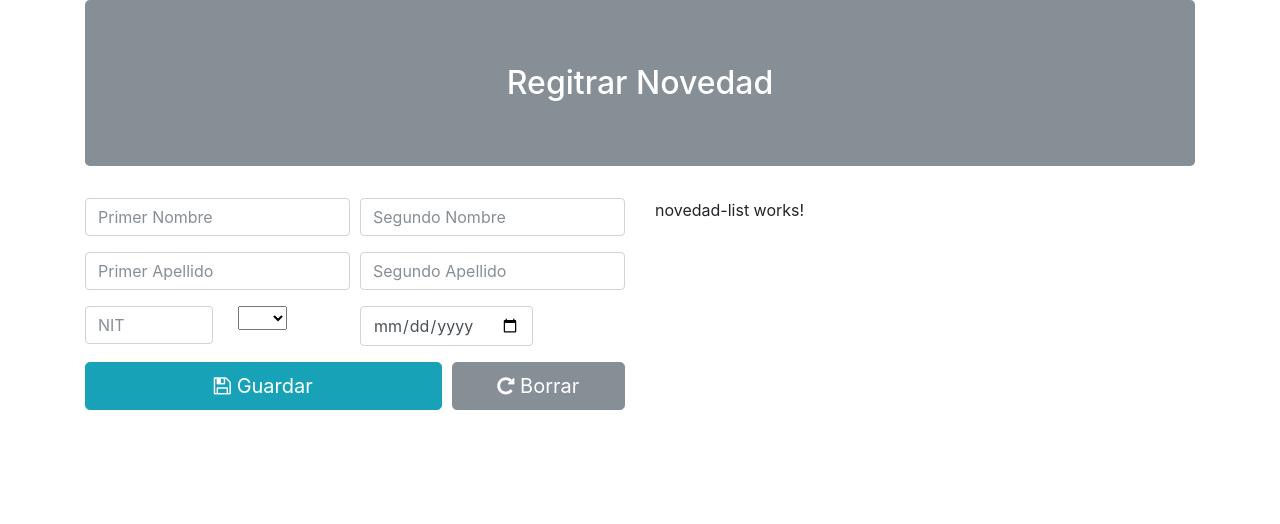
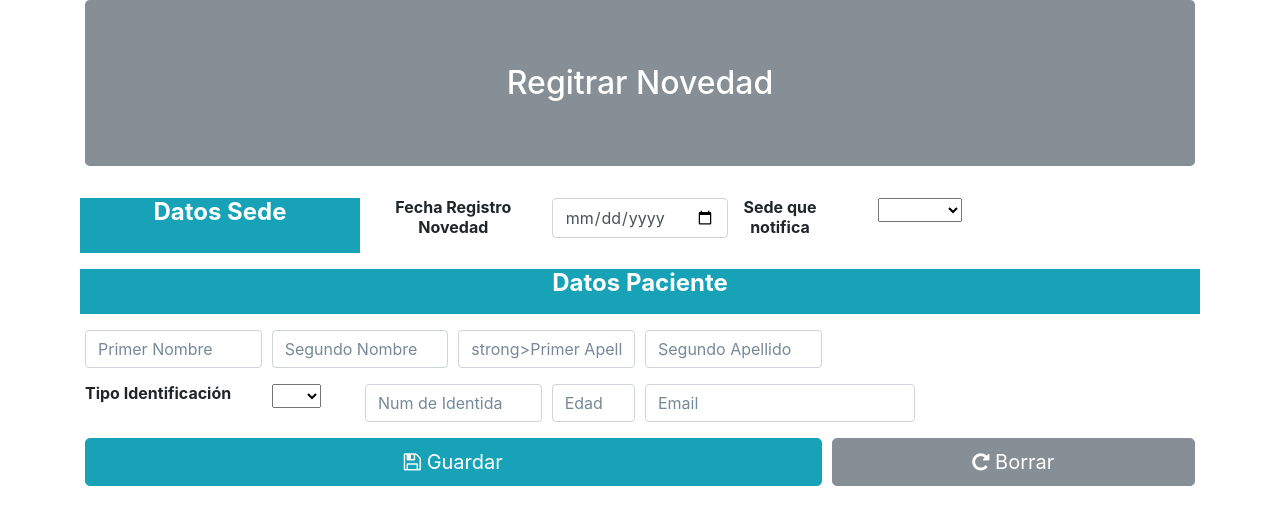
Before and after one commit to rubendarioing/serviSeguridadPaciente, an Angular app: page / in a window 1280 px wide. Shown: the top 524 px of the page. Built offline with nearby package versions, Linux system fonts and the light colour scheme.

Commit message:
se mejora interfaz

```diff
--- a/src/app/novedades/novedad/novedad.component.css
+++ b/src/app/novedades/novedad/novedad.component.css
@@ -0,0 +1,4 @@
+::placeholder {
+    color:lightslategray;
+    opacity: 1; /* Firefox */
+}
--- a/src/app/novedades/novedad/novedad.component.html
+++ b/src/app/novedades/novedad/novedad.component.html
@@ -1,50 +1,100 @@
 <form class="emp-form" #novedadForm="ngForm" (ngSubmit)="onSubmit(novedadForm)">
+  <div class="form-row" style="text-align : center">
+    <div class="form-group col-md-3 page-header bg-info text-white">
+      <h4>
+        <p> <strong>Datos Sede </strong></p>
+      </h4>
+    </div>
+    <div class="form-group col-md-2 page-header">
+      <h5> <small>
+          <p> <strong>Fecha Registro Novedad </strong> </p>
+        </small>
+      </h5>
+    </div>
+    <div class="form-group col-md-2">
+      <input type="date" class="form-control" name="PacFechaReg" #PacFechaReg="ngModel" [(ngModel)]="novedadService.selectedNovedad.PacFechaReg">
+    </div>
+    <div class="form-group col-md-1 page-header">
+      <h5> <small>
+          <p><strong>Sede que notifica</strong></p>
+        </small>
+      </h5>
+    </div>
+    <div class="form-group col-md-2">
+      <select name="PacIdSede" #PacIdSede="ngModel" [(ngModel)]="novedadService.selectedNovedad.PacIdSede">
+        <option *ngFor="let s of Sedes" [value]="s.name">{{s.name}}</option>
+      </select>
+    </div>
+  </div>
+  <div class="form-row" style="text-align : center">
+    <div class="form-group col-md-12 page-header bg-info text-white">
+      <h4>
+        <p>
+            <strong>Datos Paciente</strong>
+        </p>
+      </h4>
+    </div>
+  </div>
   <div class="form-row">
-    <div class="form-group col-md-6 col-xs-6">
+    <div class="form-group col-md-2">
       <input class="form-control" name="PacNom" #PacNom="ngModel" [(ngModel)]="novedadService.selectedNovedad.PacNom"
         placeholder="Primer Nombre" required>
       <div class="validation-error" *ngIf="PacNom.invalid && PacNom.touched">Campo Obligatorio.</div>
     </div>
-    <div class="form-group col-md-6 col-xs-6">
+    <div class="form-group col-md-2">
       <input class="form-control" name="PacNom2" #PacNom2="ngModel" [(ngModel)]="novedadService.selectedNovedad.PacNom2"
         placeholder="Segundo Nombre" required>
       <div class="validation-error" *ngIf="PacNom2.invalid && PacNom2.touched">Campo Obligatorio.</div>
     </div>
-  </div>
-  <div class="form-row">
-    <div class="form-group col-md-6 col-xs-6">
+    <div class="form-group col-md-2">
       <input class="form-control" name="PacApellido" #PacApellido="ngModel" [(ngModel)]="novedadService.selectedNovedad.PacApellido"
-        placeholder="Primer Apellido" required>
+        placeholder="strong>Primer Apellido" required>
       <div class="validation-error" *ngIf="PacApellido.invalid && PacApellido.touched">Campo Obligatorio.</div>
     </div>
-    <div class="form-group col-md-6 col-xs-6">
+    <div class="form-group col-md-2">
       <input class="form-control" name="PacApellido1" #PacApellido1="ngModel" [(ngModel)]="novedadService.selectedNovedad.PacApellido1"
         placeholder="Segundo Apellido" required>
       <div class="validation-error" *ngIf="PacApellido1.invalid && PacApellido1.touched">Campo Obligatorio.</div>
     </div>
   </div>
   <div class="form-row">
-    <div class="form-group col-md-3 col-xs-6">
+    <div class="form-group col-md-2 page-header">
+      <h5> <small>
+          <p><strong>Tipo Identificación</strong></p>
+        </small>
+      </h5>
+    </div>
+    <div class="form-group col-md-1">
+      <select name="PacTipoIden" #PacTipoIden="ngModel" [(ngModel)]="novedadService.selectedNovedad.PacTipoIden">
+        <option *ngFor="let n of Nits" [value]="n.name">{{n.name}}</option>
+      </select>
+    </div>
+    <div class="form-group col-md-2">
       <input class="form-control" name="PacNit" #PacNit="ngModel" [(ngModel)]="novedadService.selectedNovedad.PacNit"
-        placeholder="NIT" required>
+        placeholder="Num de Identida" required>
+      <div class="validation-error" *ngIf="PacNit.invalid && PacNit.touched">Campo Obligatorio.</div>
     </div>
-    <div class="form-group col-md-3 col-xs-6">
-      <div class="form-group col-md-6 col-xs-6">
-        <select name="PacTipoIden" #PacTipoIden="ngModel" [(ngModel)]="Nits">
-          <option *ngFor="let n of Nits" [ngValue]="n">{{n.name}}</option>
-        </select>
+    <div class="form-group col-md-1">
+      <input class="form-control" name="PacEdad" #PacEdad="ngModel" [(ngModel)]="novedadService.selectedNovedad.PacEdad"
+        placeholder="Edad">
+    </div>
+    <div class="form-group col-md-3">
+      <input type="text" class="form-control" pattern="[a-z0-9._%+-]+@[a-z0-9.-]+\.[a-z]{2,3}$" id="email" name="PacEmail"
+        #PacEmail="ngModel" [(ngModel)]="novedadService.selectedNovedad.PacEmail" placeholder="Email">
+      <div *ngIf="PacEmail.errors &&(PacEmail.touched || PacEmail.dirty)" class="aler alert-danger">
+        <div [hidden]="!PacEmail.errors?.pattern">
+          Invalid pattern
+        </div>
       </div>
     </div>
-    <div class="form-group col-md-4 col-xs-6">
-      <input type="date" class="form-control" name="PacFechaReg" #PacFechaReg="ngModel" [(ngModel)]="novedadService.selectedNovedad.PacFechaReg">
-    </div>
+
   </div>
   <div class="form-row">
     <div class="form-group col-md-8 col-xs-6">
       <button type="submit" class="btn btn-lg btn-block btn-info"><i class="fa fa-floppy-o"></i> Guardar</button>
     </div>
     <div class="form-group col-md-4 col-xs-6">
-      <button class="btn btn-lg btn-block btn-secondary" (click)="resetForm(novedadForm)"><i class="fa fa-repeat"></i>
+      <button type="button" class="btn btn-lg btn-block btn-secondary" (click)="resetForm(novedadForm)"><i class="fa fa-repeat"></i>
         Borrar</button>
     </div>
   </div>
--- a/src/app/novedades/novedad/novedad.component.ts
+++ b/src/app/novedades/novedad/novedad.component.ts
@@ -13,34 +13,31 @@ import { NovedadService } from '../shared/novedad.service';
 })
 export class NovedadComponent implements OnInit {
 
-  countries = [
-    {id: 1, name: "United States"},
-    {id: 2, name: "Australia"},
-    {id: 3, name: "Canada"},
-    {id: 4, name: "Brazil"},
-    {id: 5, name: "England"}
-  ];
+  Sedes = [];
+  Nits = [];
 
-  Nits =[];
-
-  tipo = [];
+  //tipo = [];
 
   constructor(private novedadService: NovedadService) {
-   /* this.novedadService.getTipoDocumentos().subscribe(data =>{
-      this.tipo=data;
-    });*/
+    /* this.novedadService.getTipoDocumentos().subscribe(data =>{
+       this.tipo=data;
+     });*/
     this.Nits = [
-      {id:"CC",name:"CC"},
-      {id:"TI",name:"TI"},
-      {id:"NIT",name:"NIT"},
-      {id:"PA",name:"PA"},
+      { id: "0", name: "CC" },
+      { id: "1", name: "TI" },
+      { id: "2", name: "NIT" },
+      { id: "3", name: "PA" }
     ];
-
+    this.Sedes = [
+      { id: "0", name: "116" },
+      { id: "1", name: "Kenedy" },
+      { id: "2", name: "IMEF" },
+      { id: "3", name: "Calle 26" }
+    ]
   }
 
   ngOnInit() {
     this.resetForm();
-
   }
 
   resetForm(form?: NgForm) {
@@ -53,8 +50,11 @@ export class NovedadComponent implements OnInit {
         PacApellido: '',
         PacApellido1: '',
         PacNit: null,
-        PacTipoIden:'',
-        PacFechaReg : null
+        PacTipoIden: "CC",
+        PacFechaReg: new Date(),
+        PacIdSede: null,
+        PacEdad:null,
+        PacEmail:''
       }
     }
   }
--- a/src/app/novedades/novedades.component.html
+++ b/src/app/novedades/novedades.component.html
@@ -4,10 +4,10 @@
 </h2>
 </div>
 <div class="row">
-  <div class="col-md-6">
+  <div class="col-md-12">
     <app-novedad></app-novedad>
   </div>
-  <div class="col-md-6">
+<!--  <div class="col-md-6">
     <app-novedad-list></app-novedad-list>
-  </div>
+  </div> -->
 </div>
--- a/src/app/novedades/shared/novedad.model.ts
+++ b/src/app/novedades/shared/novedad.model.ts
@@ -6,8 +6,10 @@ export class Novedad {
     PacApellido1 : string;
     PacNit : string;
     PacTipoIden	: string;
-    /*PacEmail :string;
+    PacIdSede:number;
     PacEdad	: number;
+    PacEmail :string;
+   /*
     PacTelefonoFijo	: string;
     PacTelCelular : string;
     PacDirecRes	: string;
```
